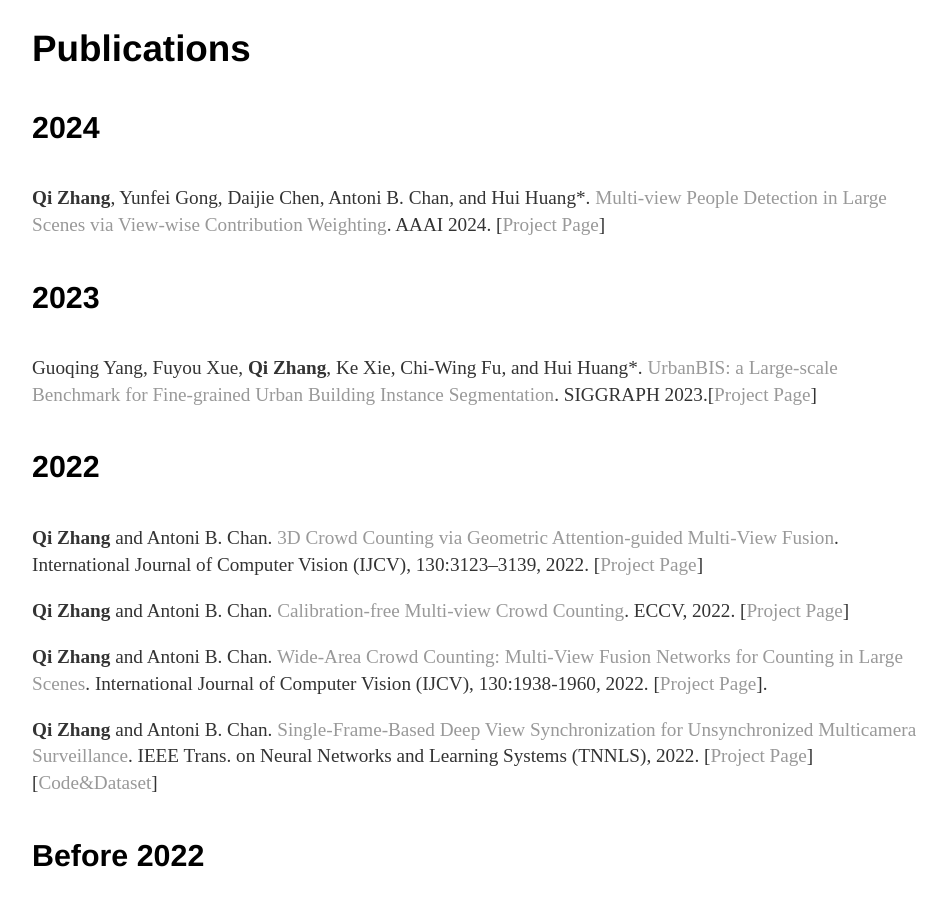
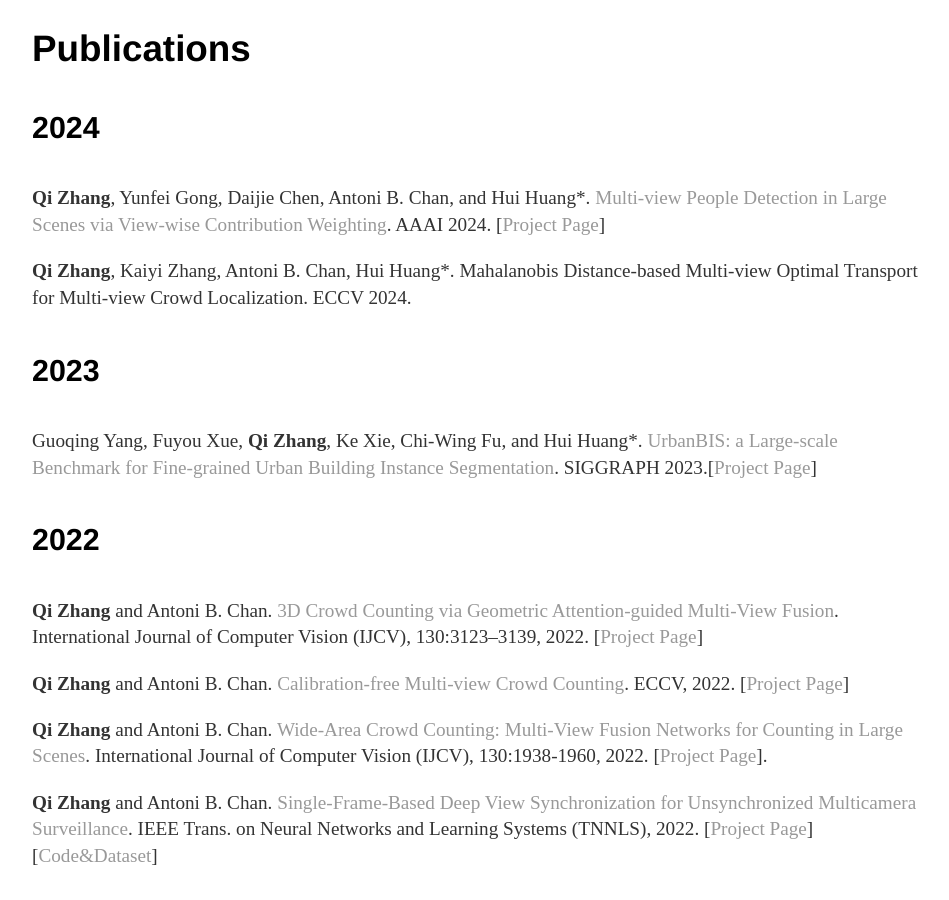
Before and after one commit to zqyq/zqyq.github.io, a Jekyll site: the page built from about/index.html, in a window 1280 px wide and 900 px high, scrolled down 733 px. Shown: the whole window, without its empty margins (160-1109 px from the left). Built offline with Jekyll 4.4.1, drawn with Linux system fonts in a browser that asks for light colours.

Commit message:
Update index.html

```diff
--- a/about/index.html
+++ b/about/index.html
@@ -38,6 +38,9 @@
 		<p><strong>Qi Zhang</strong>, Yunfei Gong, Daijie Chen, Antoni B. Chan, and Hui Huang*.
 			<a href=''> Multi-view People Detection in Large Scenes via View-wise Contribution Weighting</a>. AAAI 2024.
 		[<a href="https://vcc.tech/research/2024/MVD">Project Page</a>]</p>
+
+		<p> <strong>Qi Zhang</strong>, Kaiyi Zhang, Antoni B. Chan, Hui Huang*. Mahalanobis Distance-based Multi-view Optimal Transport for Multi-view Crowd Localization. ECCV 2024. </p>
+
 
 		<h4>2023</h4>
 
```
